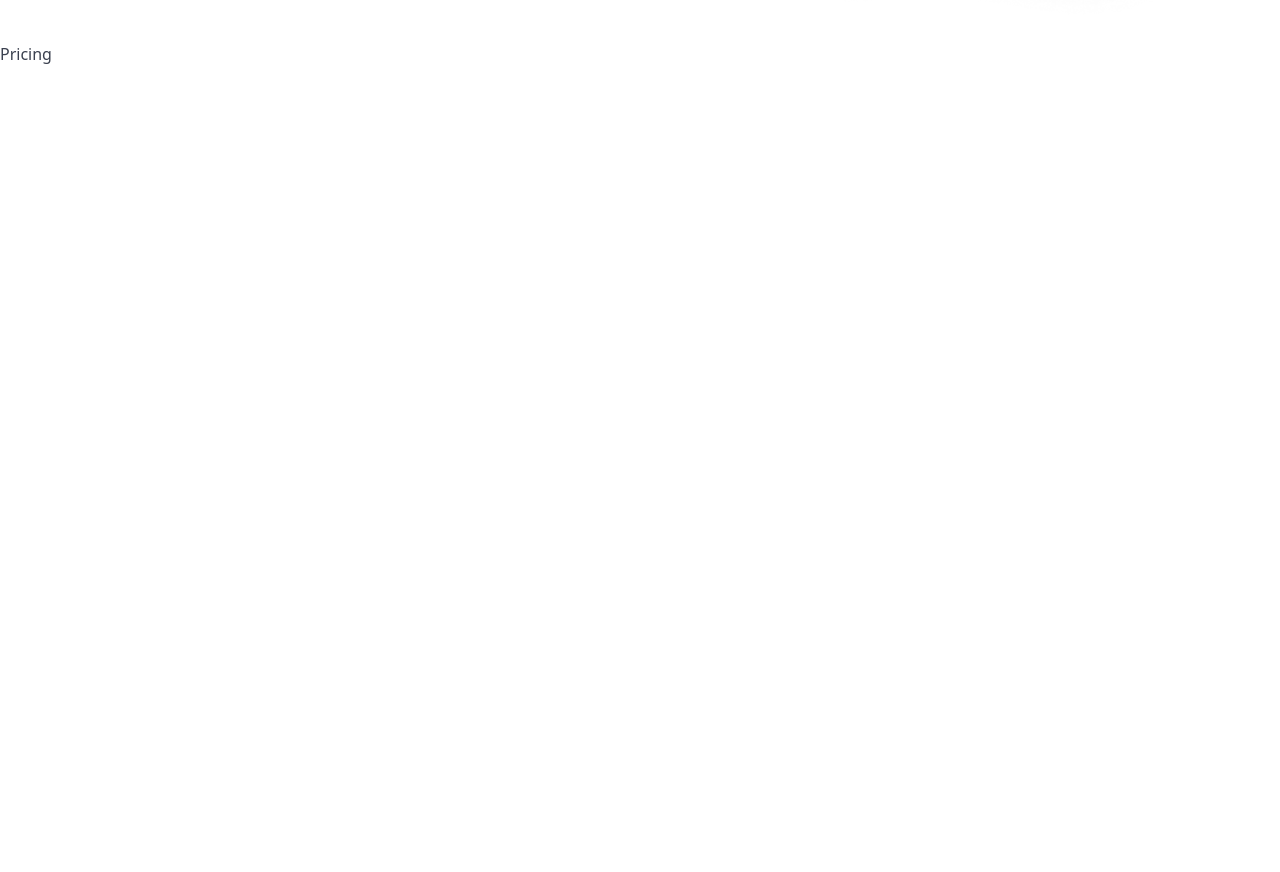
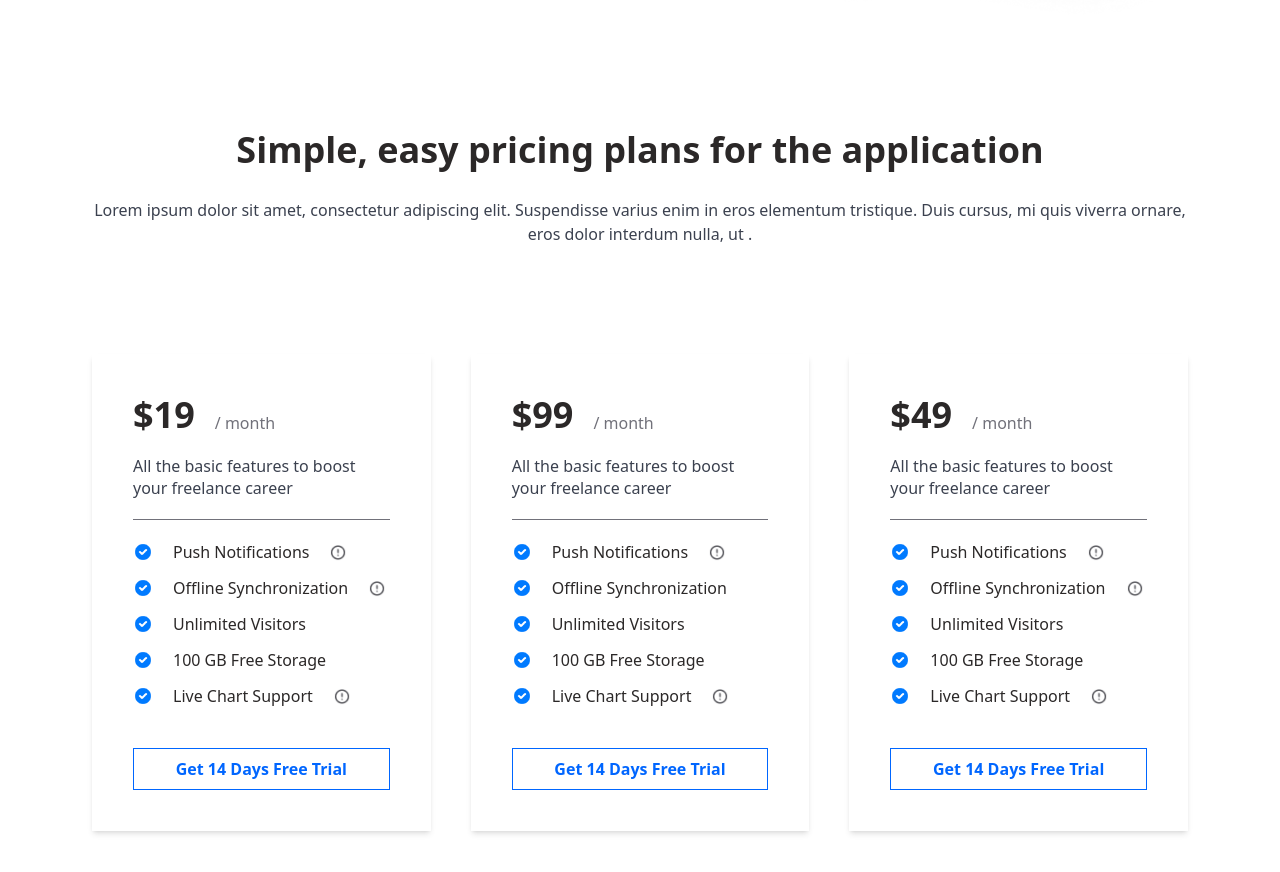
Before and after one commit to alonzojoe/air-app, a React (Vite) app: page / in a window 1280 px wide. Shown: the part 3000-3872 px from the top of the page. Before the commit the page ends 3066 px from the top, so only its background shows below. Built offline with nearby package versions, Linux system fonts and the light colour scheme.

Commit message:
styling UI UX of PricingSection implement PRICING_CONTENT and pricing items, conditionally renders warning icon base on item.waring property

```diff
--- a/src/components/PricingSection.tsx
+++ b/src/components/PricingSection.tsx
@@ -1,7 +1,67 @@
+import { PRICING_CONTENT } from "../constants";
+import Check from "../assets/images/check.png";
+import Warning from "../assets/images/warning.png";
+
 const PricingSection = () => {
   return (
-    <section>
-      <div>Pricing</div>
+    <section id="pricing">
+      <div className="max-w-7xl mx-auto px-3 py-2">
+        <div className="text-center flex flex-col space-y-7 mx-5 lg:mx-20 mb-10 mt-20">
+          <h2 className="text-darktext text-3xl lg:text-4xl font-bold">
+            {PRICING_CONTENT.title}
+          </h2>
+          <p className="text-secondary text-base">{PRICING_CONTENT.subTitle}</p>
+          <div className="mt-20 grid grid-cols-1 md:grid-cols-3 gap-10">
+            {PRICING_CONTENT.items.map((item) => (
+              <div
+                key={item.id}
+                className="p-5 md:p-10 border border-white shadow-md hover:shadow-2xl"
+              >
+                <div className="flex flex-col space-y-5">
+                  <div className="flex items-end gap-5">
+                    <h2 className="font-bold text-darktext text-4xl">
+                      {item.price}
+                    </h2>
+                    <span className="text-base text-textgray">
+                      {item.month}
+                    </span>
+                  </div>
+                  <p className="text-secondary text-base text-left leading-snug">
+                    {item.description}
+                  </p>
+                  <hr className="text-textgray" />
+                  <div className="flex flex-col space-y-3">
+                    {item.features.map((f, index) => (
+                      <div className="flex items-center gap-5" key={index}>
+                        <img
+                          className="w-[20px] h-auto"
+                          src={Check}
+                          alt="check"
+                        />
+                        <span className="text-base text-darktext">
+                          {f.label}
+                        </span>
+                        {f.warning && (
+                          <img
+                            className="w-[18px] h-auto"
+                            src={Warning}
+                            alt="warning"
+                          />
+                        )}
+                      </div>
+                    ))}
+                  </div>
+                  <div className="mt-5 w-full">
+                    <button className="px-3 w-full py-2 font-semibold text-primary border border-primary cursor-pointer hover:text-white hover:bg-primary transition-all duration-300 ease-in-out">
+                      {item.btn}
+                    </button>
+                  </div>
+                </div>
+              </div>
+            ))}
+          </div>
+        </div>
+      </div>
     </section>
   );
 };
--- a/src/index.css
+++ b/src/index.css
@@ -6,4 +6,5 @@
   --color-darktext: #2B2828;
   --color-lightgrey: #F8F9FF;
   --color-bg-dark: #1F2029;
+  --color-textgray: #71717A;
 }
```
